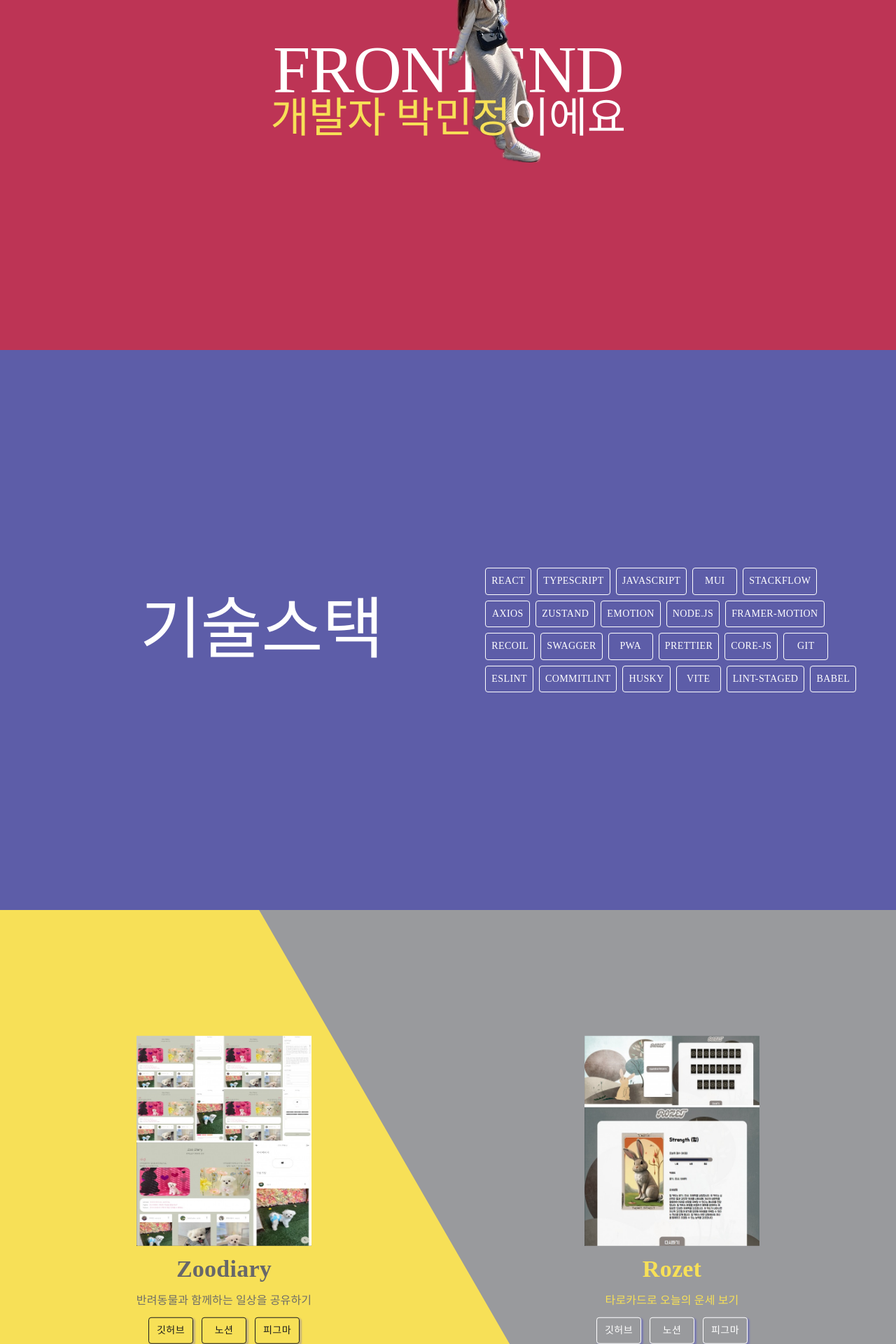
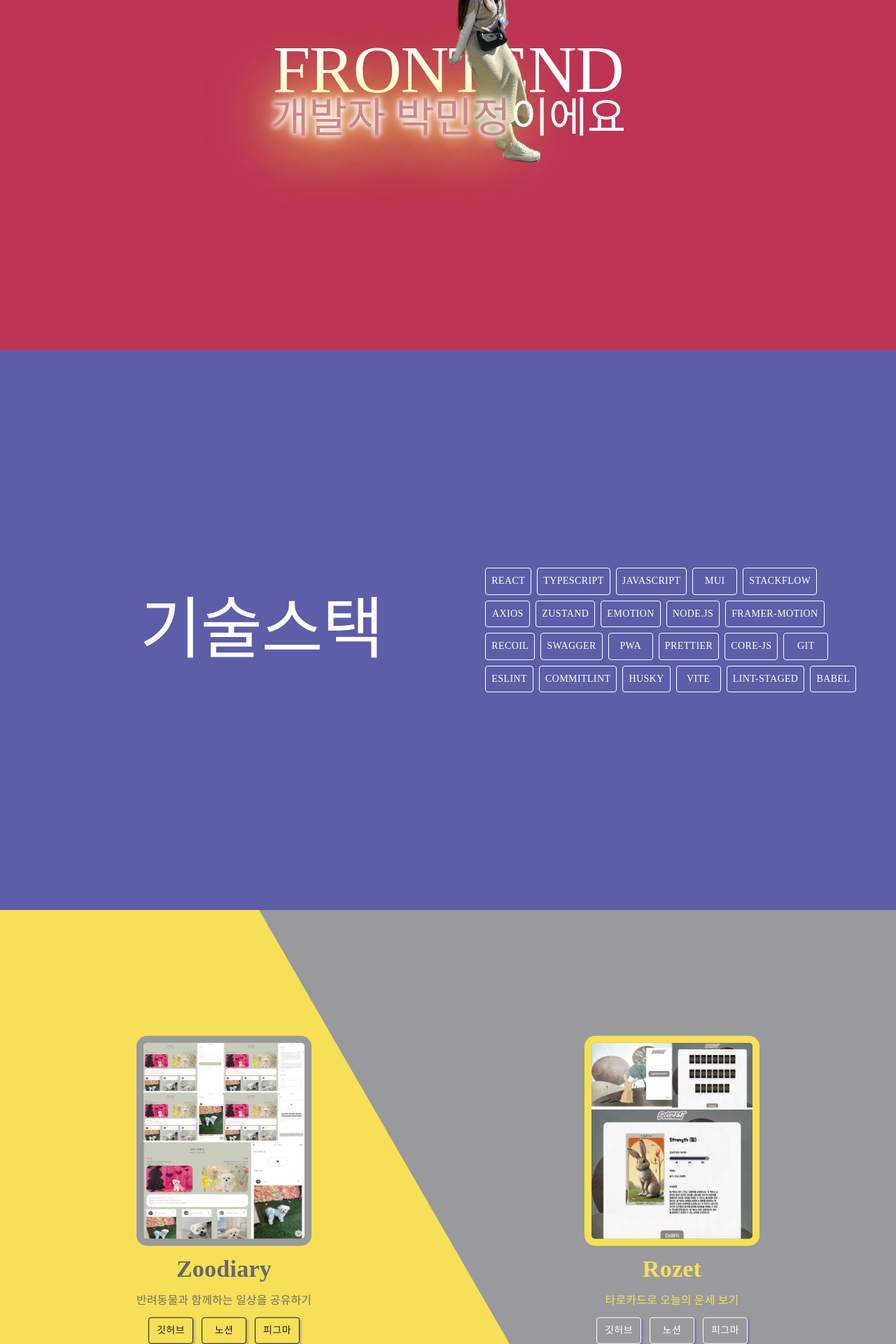
Before and after one commit to brom5033/brom5033.github.io, a React (Vite) app: page / in a window 1280 px wide. Shown: the part 300-2220 px from the top of the page at 70% size. Built offline with nearby package versions, Linux system fonts and the light colour scheme; a web font is replaced by a local one.

Commit message:
style: animation 전체 적용

```diff
--- a/package.json
+++ b/package.json
@@ -14,7 +14,7 @@
     "lint": "eslint . --ext ts,tsx --report-unused-disable-directives --max-warnings 0",
     "preview": "vite preview",
     "predeploy": "yarn build",
-    "deploy": "gh-pages -d build"
+    "deploy": "gh-pages -d dist"
   },
   "dependencies": {
     "@emotion/react": "^11.11.1",
--- a/src/components/atoms/ColorSection.tsx
+++ b/src/components/atoms/ColorSection.tsx
@@ -1,8 +1,9 @@
 import type { FC, PropsWithChildren } from 'react';
+import { motion } from 'framer-motion';
 import { Container } from '@mui/material';
 
 interface Props extends PropsWithChildren {
-  color: string;
+  color: string | string[];
 }
 
 export const ColorSection: FC<Props> = ({ children, color }) => {
@@ -10,7 +11,6 @@ export const ColorSection: FC<Props> = ({ children, color }) => {
     container: {
       display: 'table',
       position: 'relative',
-      backgroundColor: color,
       color: 'white',
       height: '100vh',
       justifyContent: 'center',
@@ -24,7 +24,15 @@ export const ColorSection: FC<Props> = ({ children, color }) => {
   } as const;
 
   return (
-    <Container disableGutters maxWidth={false} component="section" sx={style.container}>
+    <Container
+      initial={typeof color === 'string' ? { backgroundColor: color } : true}
+      animate={{ backgroundColor: color }}
+      transition={{ ease: 'easeOut', duration: 10, repeat: Infinity, repeatType: 'reverse' }}
+      disableGutters
+      maxWidth={false}
+      component={motion.section}
+      sx={style.container}
+    >
       {children}
     </Container>
   );
--- a/src/components/organisms/First.tsx
+++ b/src/components/organisms/First.tsx
@@ -1,4 +1,5 @@
 import { Typography, Tooltip } from '@mui/material';
+import { motion } from 'framer-motion';
 import { ColorSection } from '@components/atoms';
 
 const style = {
@@ -29,7 +30,17 @@ export const First = () => {
         <img src="/images/myImage.png" alt="백엔드도 해볼까.." style={style.image} />
       </Tooltip>
       <Typography component="h2" variant="h2" sx={style.h2}>
-        <span style={{ color: '#f7e057' }}>개발자 박민정</span>이에요
+        <motion.span
+          style={{
+            textShadow:
+              ' 0 0 7px #fff, 0 0 10px #fff, 0 0 21px #fff, 0 0 42px #f7e057,0 0 92px #f7e057, 0 0 102px #f7e057, 0 0 112px #f7e057, 0 0 161px #f7e057',
+          }}
+          animate={{ color: ['#bc7f7f', '#f19c9c'] }}
+          transition={{ duration: 0.5, repeat: Infinity, repeatType: 'reverse' }}
+        >
+          개발자 박민정
+        </motion.span>
+        이에요
       </Typography>
     </ColorSection>
   );
--- a/src/components/organisms/Second.tsx
+++ b/src/components/organisms/Second.tsx
@@ -1,4 +1,5 @@
 import { Typography, Grid, Tooltip, Button } from '@mui/material';
+import { motion } from 'framer-motion';
 import { ColorSection } from '@components/atoms';
 import { skillList } from '@constants/index';
 
@@ -17,7 +18,19 @@ export const Second = () => {
               {skillList.map(({ skillName, src, comment }) => {
                 return (
                   <Tooltip key={skillName} title={<h3>{comment}</h3>} placement="top" arrow>
-                    <Button sx={{ color: '#fff', border: '1px solid white' }} href={src} target="_blank">
+                    <Button
+                      component={motion.a}
+                      // random background color
+                      whileHover={{
+                        scale: 1.1,
+                        backgroundColor: `rgba(${Math.random() * 255}, ${Math.random() * 255}, ${
+                          Math.random() * 255
+                        }, 0.5)`,
+                      }}
+                      sx={{ color: '#fff', border: '1px solid white' }}
+                      href={src}
+                      target="_blank"
+                    >
                       {skillName}
                     </Button>
                   </Tooltip>
--- a/src/components/organisms/Third.tsx
+++ b/src/components/organisms/Third.tsx
@@ -1,5 +1,6 @@
 import type { FC } from 'react';
 import { Grid, Box, Stack, Typography, Button, Tooltip } from '@mui/material';
+import { motion } from 'framer-motion';
 import { ColorSection } from '@components/atoms';
 
 const style = {
@@ -44,7 +45,15 @@ export const Third: FC = () => {
       <Grid container sx={style.grayBox}>
         <Grid item xs={12} md={6}>
           <Stack gap="12px">
-            <img src="/images/zoodiary.jpg" width={250} height={300} style={style.mAuto} />
+            <motion.img
+              src="/images/zoodiary.jpg"
+              width={250}
+              height={300}
+              style={style.mAuto}
+              initial={{ borderRadius: 15, border: 'none' }}
+              whileInView={{ border: '10px solid #999a9d' }}
+              transition={{ duration: 0.5, delay: 0.5 }}
+            />
             <Typography variant="h4" color="#67676a" sx={{ fontWeight: 'bolder' }}>
               Zoodiary
             </Typography>
@@ -53,11 +62,19 @@ export const Third: FC = () => {
             </Typography>
             <Stack direction="row" gap="12px" sx={Object.assign({}, style.mAuto, style.wFitContent)}>
               <Tooltip title={<h3>자세한 프로젝트 내용은 readme에 작성했어요</h3>} placement="bottom" arrow>
-                <Button sx={style.blackButton} href="https://github.com/brom5033/ZooDiary" target="_blank">
+                <Button
+                  component={motion.a}
+                  whileHover={{ scale: 1.1 }}
+                  sx={style.blackButton}
+                  href="https://github.com/brom5033/ZooDiary"
+                  target="_blank"
+                >
                   깃허브
                 </Button>
               </Tooltip>
               <Button
+                component={motion.a}
+                whileHover={{ scale: 1.1 }}
                 sx={style.blackButton}
                 href="https://gaudy-baryonyx-7e4.notion.site/Zoo-Diary-8ae3a505ff5c47dabbd326e271dc2e29?pvs=4"
                 target="_blank"
@@ -65,6 +82,8 @@ export const Third: FC = () => {
                 노션
               </Button>
               <Button
+                component={motion.a}
+                whileHover={{ scale: 1.1 }}
                 sx={style.blackButton}
                 href="https://www.figma.com/file/R3RnoAUBlLY1ASy45ME2C8/Zoo-Diary?type=design&t=BtTpILJgZXhtSuPj-6"
                 target="_blank"
@@ -76,7 +95,15 @@ export const Third: FC = () => {
         </Grid>
         <Grid item xs={12} md={6}>
           <Stack gap="12px">
-            <img src="/images/rozet.jpg" width={250} height={300} style={style.mAuto} />
+            <motion.img
+              src="/images/rozet.jpg"
+              width={250}
+              height={300}
+              style={style.mAuto}
+              initial={{ borderRadius: 15, border: 'none' }}
+              whileInView={{ border: '10px solid #f7e057' }}
+              transition={{ duration: 0.5, delay: 0.5 }}
+            />
             <Typography variant="h4" color="#f7e057" sx={{ fontWeight: 'bolder' }}>
               Rozet
             </Typography>
@@ -85,11 +112,19 @@ export const Third: FC = () => {
             </Typography>
             <Stack direction="row" gap="12px" sx={Object.assign({}, style.mAuto, style.wFitContent)}>
               <Tooltip title={<h3>자세한 프로젝트 내용은 readme에 작성했어요</h3>} placement="bottom" arrow>
-                <Button sx={style.whiteButton} href="https://github.com/brom5033/rozet" target="_blank">
+                <Button
+                  component={motion.a}
+                  whileHover={{ scale: 1.1 }}
+                  sx={style.whiteButton}
+                  href="https://github.com/brom5033/rozet"
+                  target="_blank"
+                >
                   깃허브
                 </Button>
               </Tooltip>
               <Button
+                component={motion.a}
+                whileHover={{ scale: 1.1 }}
                 sx={style.whiteButton}
                 href="https://gaudy-baryonyx-7e4.notion.site/Rozet-f430db6ee9044cd7a6c094e11c7edffb?pvs=4"
                 target="_blank"
@@ -97,6 +132,8 @@ export const Third: FC = () => {
                 노션
               </Button>
               <Button
+                component={motion.a}
+                whileHover={{ scale: 1.1 }}
                 sx={style.whiteButton}
                 href="https://www.figma.com/file/lrJ23tmQquC2itAwnH0pqZ/ROZET?type=design&t=BtTpILJgZXhtSuPj-6"
                 target="_blank"
```
